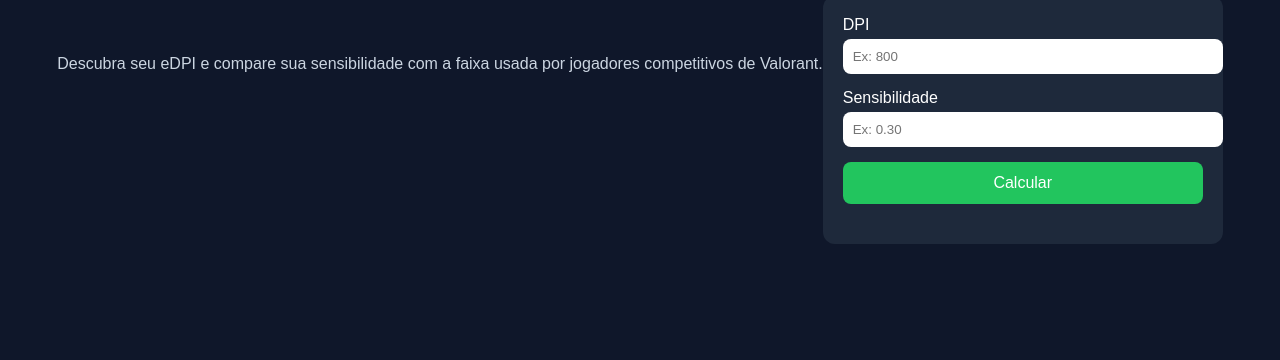
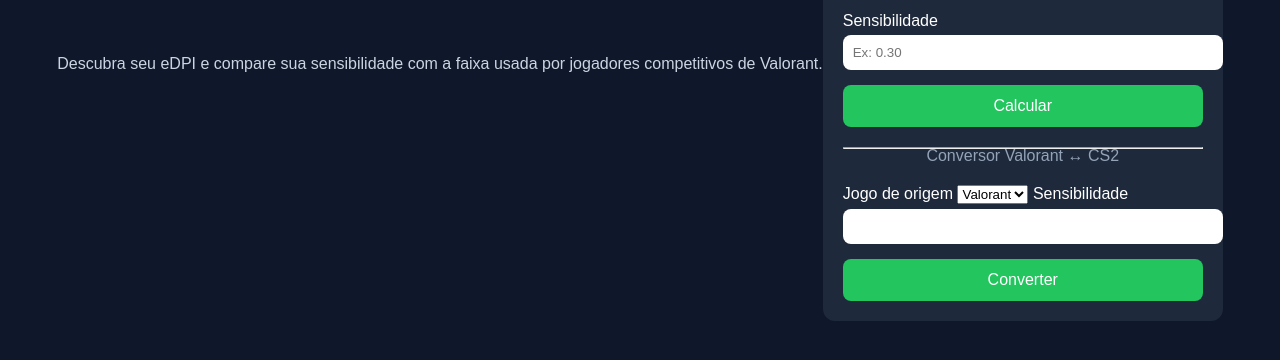
Before and after one commit to Darvinzera/aimforge-br, a plain HTML site: page index.html in a window 1280 px wide. Shown: the part 342-702 px from the top of the page. Drawn offline with Linux system fonts and the light colour scheme.

Commit message:
Add Valorant to CS2 converter section in index.html

```diff
--- a/index.html
+++ b/index.html
@@ -28,7 +28,24 @@ Descubra seu eDPI e compare sua sensibilidade com a faixa usada por jogadores co
             <button onclick="calcular()">Calcular</button>
 
             <div id="resultado"></div>
+<hr>
 
+<h2>Conversor Valorant ↔ CS2</h2>
+
+<label>Jogo de origem</label>
+
+<select id="origem">
+    <option value="valorant">Valorant</option>
+    <option value="cs2">CS2</option>
+</select>
+
+<label>Sensibilidade</label>
+
+<input type="number" id="sensConvert" step="0.01">
+
+<button onclick="converter()">Converter</button>
+
+<div id="resultadoConversao"></div>
         </div>
 
     </div>
```
